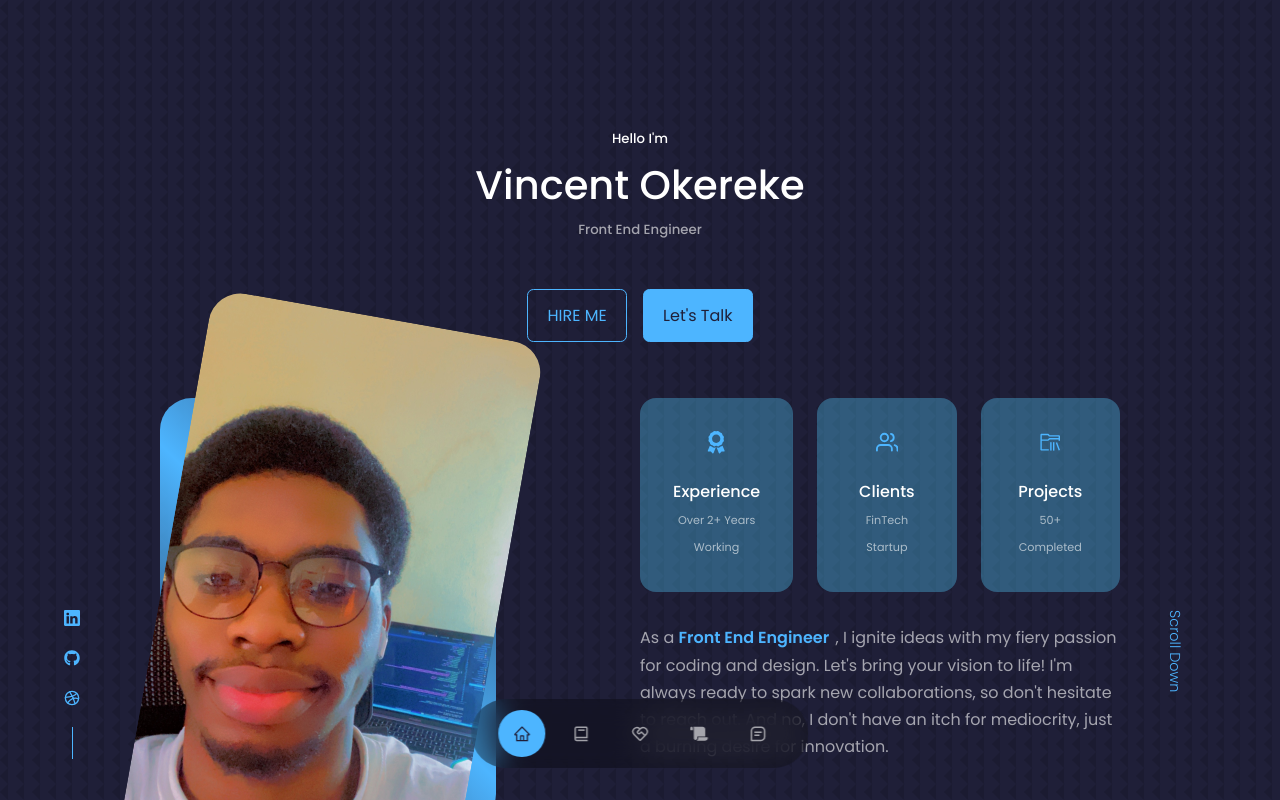
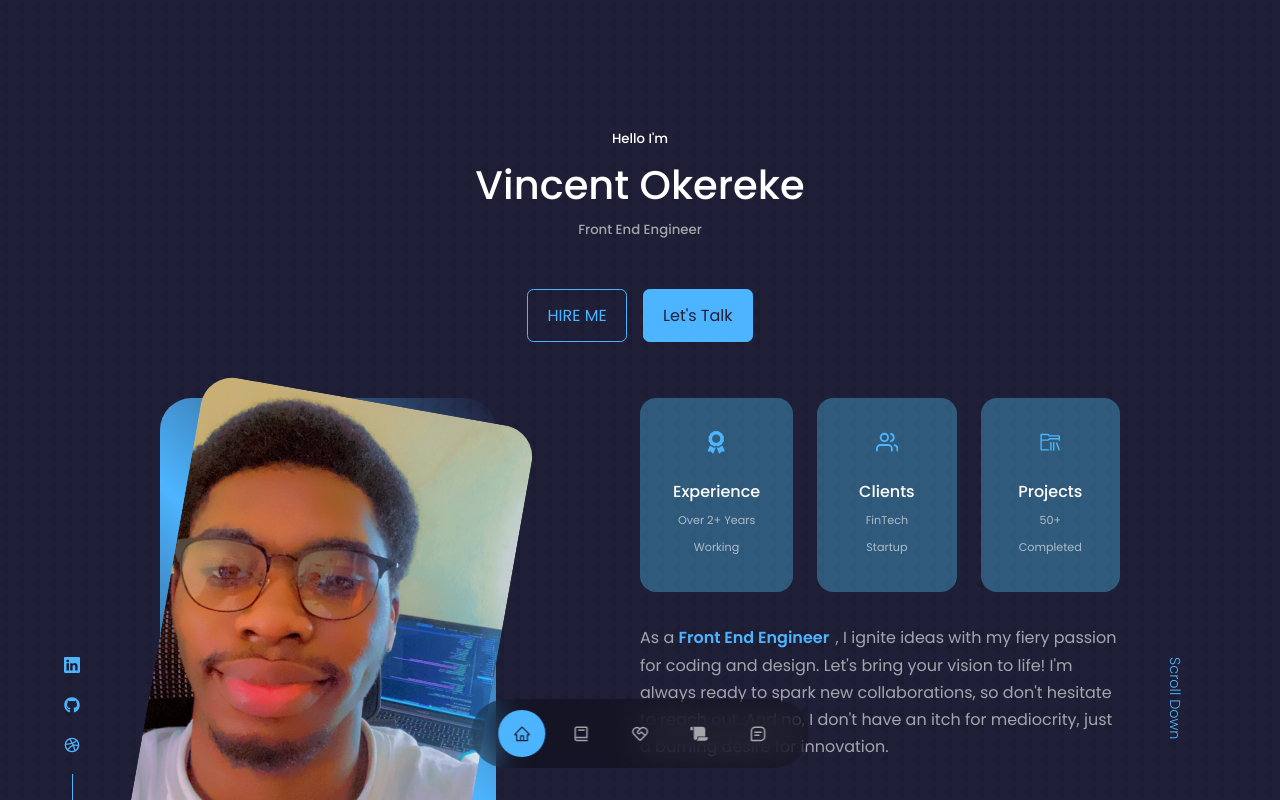
Before and after one commit to Vin-Jex/pythoniclaver, a React (Create React App) app: page / in a window 1280 px wide. Shown: the top 800 px of the page. Built offline with nearby package versions, Linux system fonts and the light colour scheme.

Commit message:
feat: Style newly added image properly

```diff
--- a/src/components/about/about.css
+++ b/src/components/about/about.css
@@ -1,4 +1,6 @@
-.about__container{
+/** @format */
+
+.about__container {
   display: grid;
   grid-template-columns: 35% 50%;
   gap: 15%;
@@ -7,7 +9,7 @@
 
 .about__me {
   width: 100%;
-    aspect-ratio: 1/1.272;
+  aspect-ratio: 1/1.5;
   border-radius: 2rem;
   background: linear-gradient(
     45deg,
@@ -19,15 +21,25 @@
   place-items: center;
 }
 
-.about__me-image{
+.about__me-image {
   border-radius: 2rem;
   overflow: hidden;
   transform: rotate(10deg);
   transition: var(--transition);
+  height: 100%;
+  width: 100%;
   object-fit: cover;
+  object-position: top;
 }
 
-.about__me-image:hover{
+.about__me img {
+  width: 100%;
+  height: 100%;
+  object-fit: cover;
+  object-position: bottom;
+}
+
+.about__me-image:hover {
   transform: rotate(0);
 }
 
@@ -36,7 +48,7 @@
 }
 
 /*  ***************** HEADER SOCIALS *************** */
-.header__socials{
+.header__socials {
   display: flex;
   flex-direction: column;
   text-align: center;
@@ -55,7 +67,7 @@
 }
 
 /*  ***************** SCROLL DOWN *************** */
-.scroll__down{
+.scroll__down {
   position: absolute;
   right: -6rem;
   bottom: 12rem;
@@ -64,13 +76,13 @@
   font-size: 0.9rem;
 }
 
-.about__cards{
+.about__cards {
   display: grid;
   grid-template-columns: repeat(3, 1fr);
   gap: 1.5rem;
 }
 
-.about__card{
+.about__card {
   background: var(--color-primary-variant);
   border: 1px solid transparent;
   border-radius: 1rem;
@@ -79,24 +91,23 @@
   transition: var(--transition);
 }
 
-.about__card:hover{
+.about__card:hover {
   background: transparent;
   border-color: var(--color-primary-variant);
   cursor: default;
 }
 
-.about__icon{
+.about__icon {
   color: var(--color-primary);
   font-size: 1.4rem;
   margin-bottom: 1rem;
 }
 
-.about__card h5{
+.about__card h5 {
   font-size: 1rem;
 }
 
-
-.about__card small{
+.about__card small {
   font-size: 0.7rem;
   color: var(--color-light);
 }
@@ -112,12 +123,12 @@
 
 .text__container b {
   color: var(--color-primary);
-    padding-right: .4rem;
+  padding-right: 0.4rem;
 }
 
 /* *********** MEDIA QUERIES (MEDIUM DEVICES) *********** */
 @media screen and (max-width: 1024px) {
-    .about__container{
+  .about__container {
     grid-template-columns: 1fr;
     gap: 0;
   }
@@ -127,7 +138,7 @@
     margin: 2rem auto 4rem;
   }
 
-    .about__content p{
+  .about__content p {
     margin: 1rem 0 1.5rem;
   }
 
@@ -143,7 +154,7 @@
 
   .text__container b {
     color: var(--color-primary);
-        padding-right: .4rem;
+    padding-right: 0.4rem;
   }
 }
 
@@ -163,12 +174,12 @@
     text-align: center;
   }
 
-
   .about__content p {
     margin: 1.5rem 0;
   }
 
-    .header__socials, .scroll__down{
+  .header__socials,
+  .scroll__down {
     display: none;
   }
 }
```
Lines whose indentation alone changed are shown as unchanged.
